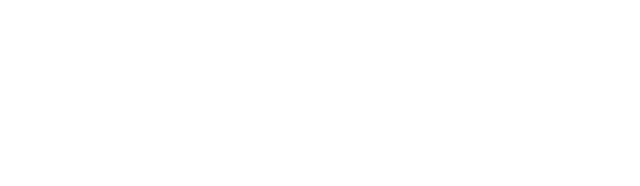
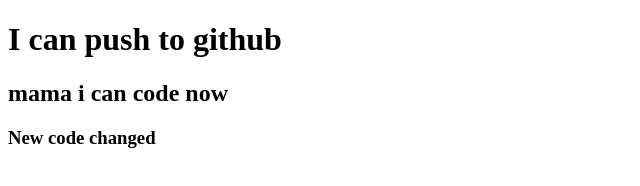
Before and after one commit to Atik-713/my-second-repo, a plain HTML site: page index.html in a window 1280 px wide. Shown: the whole page, without its empty margins (0-640 px from the left). Drawn offline with Linux system fonts and the light colour scheme.

Commit message:
add header

```diff
--- a/index.html
+++ b/index.html
@@ -7,6 +7,8 @@
     <title>My Second github repo</title>
 </head>
 <body>
-
+    <h1>I can push to github</h1>
+    <h2>mama i can code now</h2>
+    <h3>New code changed</h3>
 </body>
 </html>
```
